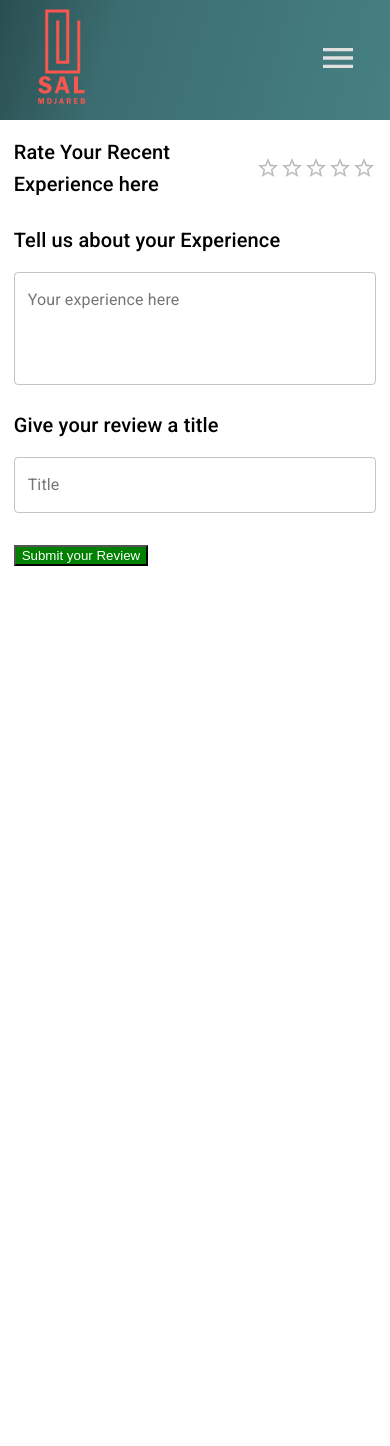
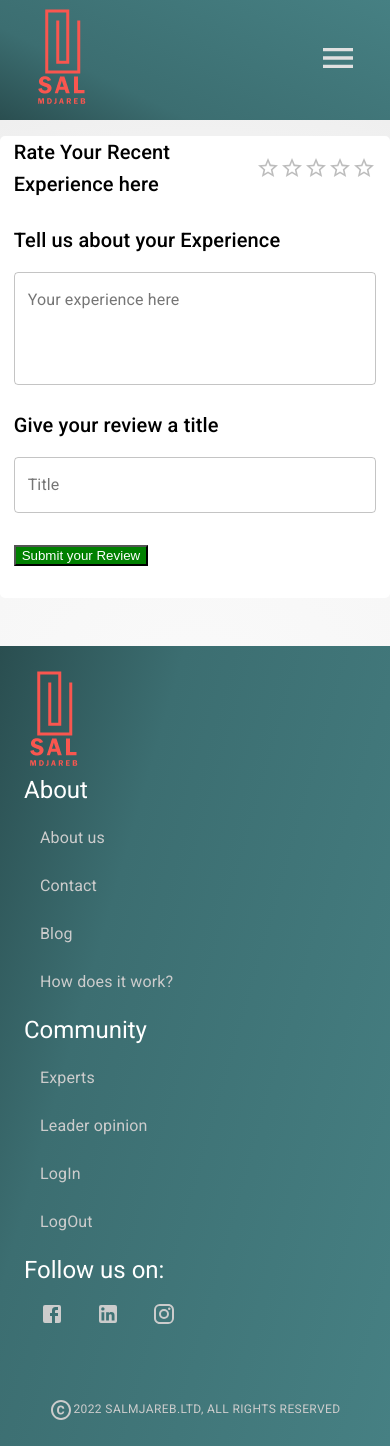
Before and after one commit to BahaniBillel/salmdjareb, a React (Create React App) app: page /write-review in a window 390 px wide. Before the commit the page ends 844 px from the top, so only its background shows below. Built offline with nearby package versions, Linux system fonts and the light colour scheme.

Commit message:
working on mobile navigation, also restyling many components, and checking firebase security as well

```diff
--- a/package.json
+++ b/package.json
@@ -13,7 +13,7 @@
     "@testing-library/react": "^12.1.2",
     "@testing-library/user-event": "^13.5.0",
     "firebase": "^9.6.10",
-    "framer-motion": "^6.2.3",
+    "framer-motion": "^6.2.8",
     "gsap": "^3.9.1",
     "lodash": "^4.17.21",
     "node-sass": "^7.0.1",
--- a/src/App.js
+++ b/src/App.js
@@ -6,6 +6,7 @@ import Home from './pages/Home';
 import Profile from './pages/Profile';
 import WriteReviewPage from './pages/WriteReviewPage';
 import Navigation from './components/Navigation';
+import Footer from './components/Footer';
 import LogInAndSignUp from './pages/LogInAndSignUp';
 import BranchList from './pages/BranchList';
 import './App.scss';
@@ -27,6 +28,7 @@ const useStyles = makeStyles((theme) => ({
 function App() {
   const classes = useStyles();
   return (
+    <>
       <Box className={classes.app}>
         <Navigation />
         <Routes>
@@ -39,6 +41,8 @@ function App() {
           <Route exact path="/write-review" element={<WriteReviewPage />} />
         </Routes>
       </Box>
+      <Footer />
+    </>
   );
 }
 
--- a/src/components/Banner.jsx
+++ b/src/components/Banner.jsx
@@ -16,17 +16,23 @@ const useStyles = makeStyles((theme) => ({
     flexDirection: 'row',
     justifyContent: 'center',
     alignItems: 'center',
+    [theme.breakpoints.down('sm')]: {
+      flexDirection: 'column',
+      width: '100%',
+    },
   },
   bannerImage: {
     height: 'auto',
     width: '70%',
     padding: '0',
-    backgroundColor: 'red',
+    // backgroundColor: 'red',
     backgroundPosition: 'center',
-    overflow: 'hidden',
+    // overflow: 'hidden',
+    position: 'relative',
     // background:`url(${BannerImage})`
     [theme.breakpoints.down('sm')]: {
       height: 'auto',
+      width: '100%',
     },
   },
   img: {
@@ -55,6 +61,9 @@ const useStyles = makeStyles((theme) => ({
   categoriesBanner: {
     width: '30%',
     height: '100%',
+    [theme.breakpoints.down('sm')]: {
+      width: 'auto',
+    },
   },
   contentBox: {
     position: 'absolute',
@@ -62,17 +71,21 @@ const useStyles = makeStyles((theme) => ({
     marginLeft: '10rem',
     padding: '1.5rem',
     width: 'auto',
-    maxWidth:"40vw",
-    // maxWidth: '50vw',
+    maxWidth: '40vw',
     maxHeight: '50vh',
     backgroundColor: '#fff',
     zIndex: '20',
     [theme.breakpoints.down('sm')]: {
-      width: 'auto',
-      // backgroundColor:"yellow",
+      width: '300px',
+      height: '220px',
+      opacity: '.9',
+      maxWidth: '70vw',
+      left: '50%',
+      top: '70%',
+      transform: 'translateX(-50%)',
+
+      // backgroundColor: 'yellow',
       margin: '0',
-      // marginLeft: '.5rem',
-      bottom: '20%',
     },
   },
   searchInput: {
@@ -89,7 +102,7 @@ const Banner = () => {
     <Box className={classes.banner}>
       <Box maxWidth="xl" className={classes.bannerImage}>
         <img src={BannerImage} alt="banner" className={classes.img} />
-        <Container className={classes.contentBox}>
+        <Box className={classes.contentBox}>
           <Typography
             component="h1"
             variant="h1"
@@ -136,7 +149,7 @@ const Banner = () => {
             fullWidth
             className={classes.searchInput}
           />
-        </Container>
+        </Box>
       </Box>
       <Box className={classes.categoriesBanner}>
         <CategoryShow />
--- a/src/components/CallToAction.jsx
+++ b/src/components/CallToAction.jsx
@@ -10,7 +10,7 @@ import {
 } from '@material-ui/core';
 import { Link } from 'react-router-dom';
 import MenuIcon from '@mui/icons-material/Menu';
-import BurgerMenu from './BurgerMenu';
+
 import CardWhy from './CardWhy';
 
 const useStyles = makeStyles((theme) => ({
--- a/src/components/CategoryShow.jsx
+++ b/src/components/CategoryShow.jsx
@@ -18,9 +18,9 @@ const useStyles = makeStyles((theme) => ({
 
     // backgroundColor: '#00bfa5',
     [theme.breakpoints.down('sm')]: {
-      marginTop: '10rem',
-      height: '100vh',
-      backgroundColor: 'red',
+      marginTop: '15rem',
+      height: 'auto',
+      // backgroundColor: 'red',
       overflow: 'hidden',
     },
   },
@@ -38,6 +38,9 @@ const useStyles = makeStyles((theme) => ({
     flexWrap: 'nowrap',
     padding: '0',
     // backgroundColor:"purple",
+    [theme.breakpoints.down('sm')]: {
+      padding: '0 2rem',
+    },
   },
   upper: {
     height: '8%',
--- /dev/null
+++ b/src/components/Footer.jsx
@@ -0,0 +1,134 @@
+import React, { useState } from 'react';
+import Logo from '../images/logo.png';
+import {
+  Box,
+  makeStyles,
+  Container,
+  Typography,
+  Button,
+  List,
+  ListItem,
+  ListItemText,
+  ListItemIcon,
+} from '@material-ui/core';
+import { Link } from 'react-router-dom';
+import FacebookIcon from '@mui/icons-material/Facebook';
+import InstagramIcon from '@mui/icons-material/Instagram';
+import LinkedInIcon from '@mui/icons-material/LinkedIn';
+import CopyrightIcon from '@mui/icons-material/Copyright';
+
+const useStyles = makeStyles((theme) => ({
+  footer: {
+    width: '100%',
+    height: 'auto',
+    background: 'rgb(70,128,131)',
+    background:
+      'linear-gradient(286deg, rgba(70,128,131,1) 0%, rgba(60,110,113,1) 70%, rgba(42,78,80,1) 100%)',
+    display: 'flex',
+    flexDirection: 'column',
+    [theme.breakpoints.down('sm')]: {
+      height: 'auto',
+    },
+  },
+  innerFooter: {
+    padding: '1.5rem',
+    display: 'flex',
+    flexDirection: 'row',
+    justifyContent: 'space-evenly',
+    alignItems: 'flex-start',
+    color: '#fff',
+    [theme.breakpoints.down('sm')]: {
+      flexDirection: 'column',
+    },
+  },
+}));
+
+const Footer = () => {
+  const classes = useStyles();
+  return (
+    <Box className={classes.footer}>
+      <Container className={classes.innerFooter}>
+        <Link to="/">
+          <Box className={classes.logoBox}>
+            <img src={Logo} alt="sal mdjareb logo" className={classes.logo} />
+          </Box>
+        </Link>
+        <Box className={classes.thirdBox}>
+          <Typography variant="h5" component="div">
+            About
+          </Typography>
+          <List style={{ color: '#ccc' }}>
+            <ListItem>
+              <ListItemText>About us</ListItemText>
+            </ListItem>
+            <ListItem>
+              <ListItemText>Contact</ListItemText>
+            </ListItem>
+            <ListItem>
+              <ListItemText>Blog</ListItemText>
+            </ListItem>
+            <ListItem>
+              <ListItemText>How does it work?</ListItemText>
+            </ListItem>
+          </List>
+        </Box>
+        <Box className={classes.thirdBox}>
+          <Typography variant="h5" component="div">
+            Community
+          </Typography>
+
+          <List style={{ color: '#ccc' }}>
+            <ListItem>
+              <ListItemText>Experts</ListItemText>
+            </ListItem>
+            <ListItem>
+              <ListItemText>Leader opinion</ListItemText>
+            </ListItem>
+            <ListItem>
+              <ListItemText>LogIn</ListItemText>
+            </ListItem>
+            <ListItem>
+              <ListItemText>LogOut</ListItemText>
+            </ListItem>
+          </List>
+        </Box>
+        <Box className={classes.thirdBox}>
+          <Typography variant="h5" component="div">
+            Follow us on:
+          </Typography>
+
+          <List>
+            <ListItem>
+              <ListItemIcon>
+                <FacebookIcon style={{ color: '#ccc' }} />
+              </ListItemIcon>
+              <ListItemIcon>
+                <LinkedInIcon style={{ color: '#ccc' }} />
+              </ListItemIcon>
+              <ListItemIcon>
+                <InstagramIcon style={{ color: '#ccc' }} />
+              </ListItemIcon>
+            </ListItem>
+          </List>
+        </Box>
+      </Container>
+      <Container style={{ height: '80px', padding: '2rem' }}>
+        <Typography
+          variant="caption"
+          component="div"
+          style={{
+            display: 'flex',
+            flexDirection: 'row',
+            justifyContent: 'center',
+            alignItems: 'center',
+            color: '#ccc',
+          }}
+        >
+          <CopyrightIcon /> 2022 SALMJAREB.LTD, ALL RIGHTS RESERVED
+        </Typography>
+      </Container>
+    </Box>
+  );
+};
+
+export default Footer;
--- a/src/components/JoinCommunity.jsx
+++ b/src/components/JoinCommunity.jsx
@@ -11,13 +11,16 @@ import {
 } from '@material-ui/core';
 import { Link } from 'react-router-dom';
 import MenuIcon from '@mui/icons-material/Menu';
-import BurgerMenu from './BurgerMenu';
+
 import CardWhy from './CardWhy';
 
 const useStyles = makeStyles((theme) => ({
   joinCommunity: {
     width: '100%',
     height: '80vh',
+    [theme.breakpoints.down('sm')]: {
+      height: 'auto',
+    },
   },
   innerWrapper: {
     width: '100%',
@@ -26,10 +29,22 @@ const useStyles = makeStyles((theme) => ({
     flexDirection: 'row',
     justifyContent: 'space-between',
     alignItems: 'center',
+    [theme.breakpoints.down('sm')]: {
+      flexDirection: 'column',
+      padding: '1.5rem',
+      height: 'auto',
+    },
   },
   firstQuarter: {
     width: '30%',
-
+    display: 'flex',
+    flexDirection: 'column',
+    justifyContent: 'space-around',
+    [theme.breakpoints.down('sm')]: {
+      width: 'auto',
+      height: '40vh',
+      maxHeight: '50vh',
+    },
   },
 
   thirdBox: {
@@ -39,6 +54,12 @@ const useStyles = makeStyles((theme) => ({
       objectFit: 'cover',
       width: '100%',
       height: '100%',
+    },
+    [theme.breakpoints.down('sm')]: {
+      width: 'auto',
+      marginBottom: '1rem',
+      height: 'auto',
+      maxHeight: '60vh',
     },
   },
 }));
@@ -58,17 +79,32 @@ const JoinCommunity = () => {
             businesses.
           </Typography>
           <Button color="secondary" variant="contained">
-            Join
+            Join now
           </Button>
         </Box>
         <Box className={classes.thirdBox}>
           <img src={Join01} />
+          <Typography variant="body1" component="div">
+            Lorem ipsum dolor sit amet consectetur adipisicing elit. Corporis
+            doloremque repellat aperiam vel quae eos consectetur recusandae
+            ipsum, inventore repudiandae?
+          </Typography>
         </Box>
         <Box className={classes.thirdBox}>
           <img src={Join02} />
+          <Typography variant="body1" component="div">
+            Lorem ipsum dolor sit amet consectetur adipisicing elit. Corporis
+            doloremque repellat aperiam vel quae eos consectetur recusandae
+            ipsum, inventore repudiandae?
+          </Typography>
         </Box>
         <Box className={classes.thirdBox}>
           <img src={Join03} />
+          <Typography variant="body1" component="div">
+            Lorem ipsum dolor sit amet consectetur adipisicing elit. Corporis
+            doloremque repellat aperiam vel quae eos consectetur recusandae
+            ipsum, inventore repudiandae?
+          </Typography>
         </Box>
       </Container>
     </Box>
--- a/src/components/BurgerMenu.jsx
+++ b/src/components/MobileMenu.jsx
@@ -1,20 +1,19 @@
 import React from 'react';
 import { Box, makeStyles } from '@material-ui/core';
 import { Link } from 'react-router-dom';
-import MenuIcon from '@mui/icons-material/Menu';
 
 const useStyles = makeStyles((theme) => ({
   burgerMenu: {
-    width: '100vw',
-    height: '100vh',
+    width: '80vw',
+    height: '60vh',
     backgroundColor: 'yellow',
     position: 'absolute',
-    left: '0',
+    left: '-60px',
     top: '0',
     zIndex: '9',
     transition: ' all 500ms ease-out',
     [theme.breakpoints.up('sm')]: {
-      display: 'none',
+      // display: 'none',
     },
   },
 }));
@@ -22,11 +21,8 @@ const useStyles = makeStyles((theme) => ({
 const BurgerMenu = () => {
   const classes = useStyles();
   return (
-    <Box
-      className={classes.buttons}
-      sx={{ flexGrow: 0.2, display: { xs: 'flex', md: 'none' } }}
-    >
-      <Link to="/" sx={{ minWidth: 100 }} className={classes.navItem}>
+    <Box className={classes.burgerMenu}>
+      <Link to="/" sx={{ minWidth: 100 }}>
         Home
       </Link>
       <Link
@@ -36,16 +32,16 @@ const BurgerMenu = () => {
       >
         Write a Review
       </Link>
-      <Link to="/categories" sx={{ minWidth: 100 }} className={classes.navItem}>
+      <Link to="/categories" sx={{ minWidth: 100 }}>
         Categories
       </Link>
-      <Link to="/community" sx={{ minWidth: 100 }} className={classes.navItem}>
+      <Link to="/community" sx={{ minWidth: 100 }}>
         Community
       </Link>
-      <Link to="/businesses" sx={{ minWidth: 100 }} className={classes.navItem}>
+      <Link to="/businesses" sx={{ minWidth: 100 }}>
         For Businesses
       </Link>
-      <Link to="/signin" sx={{ minWidth: 100 }} className={classes.navItem}>
+      <Link to="/signin" sx={{ minWidth: 100 }}>
         LogIn
       </Link>
     </Box>
--- a/src/components/Navigation.jsx
+++ b/src/components/Navigation.jsx
@@ -3,15 +3,17 @@ import Logo from '../images/logo.png';
 import { Box, makeStyles } from '@material-ui/core';
 import { Link } from 'react-router-dom';
 import MenuIcon from '@mui/icons-material/Menu';
-import BurgerMenu from './BurgerMenu';
+import MobileMenu from './MobileMenu';
 import FacebookIcon from '@mui/icons-material/Facebook';
 import InstagramIcon from '@mui/icons-material/Instagram';
 import LinkedInIcon from '@mui/icons-material/LinkedIn';
+import { motion } from 'framer-motion';
 
 const useStyles = makeStyles((theme) => ({
   nav: {
     width: '150px',
-
+    height: '100%',
+    position: 'relative',
     [theme.breakpoints.down('sm')]: {
       padding: '.5rem 2rem',
       flexDirection: 'row',
@@ -21,7 +23,7 @@ const useStyles = makeStyles((theme) => ({
     },
     background: 'rgb(70,128,131)',
     background:
-      'linear-gradient(286deg, rgba(70,128,131,1) 0%, rgba(60,110,113,1) 70%, rgba(42,78,80,1) 100%)',
+      'linear-gradient(206deg, rgba(70,128,131,1) 0%, rgba(60,110,113,1) 70%, rgba(42,78,80,1) 100%)',
     display: 'flex',
     flexDirection: 'column',
     flexWrap: 'nowrap',
@@ -80,13 +82,28 @@ const useStyles = makeStyles((theme) => ({
     },
     [theme.breakpoints.up('sm')]: {},
   },
+
+  mobileMenu: {
+    position: 'absolute',
+    zIndex: 100,
+    left: '150px',
+  },
 }));
 
 const Navigation = () => {
   const classes = useStyles();
   const [menu, setMenu] = useState(false);
 
+  const HandleClick = () => {
+    setMenu(!menu);
+    setAnimate({ animateTo });
+  };
+  const animateFrom = { opacity: 0, y: -80 };
+  const animateTo = { opaciy: 1, y: 0 };
+  const [animate, setAnimate] = useState({ animateFrom });
+
   return (
+    <>
       <Box sx={{ flexGrow: 0 }} position="static" className={classes.nav}>
         <Link to="/">
           <Box className={classes.logoBox}>
@@ -98,16 +115,28 @@ const Navigation = () => {
           // sx={{ flexGrow: 0.2, display: { xs: 'flex', md: 'none' } }}
         >
           <Box className={classes.burgerMenu}>
-          <MenuIcon onClick={() => setMenu(!menu)} />
+            <MenuIcon value={menu} onClick={HandleClick} />
           </Box>
-        <Box className={classes.socials}>
+          <motion.Box
+            className={classes.socials}
+            initial={animateFrom}
+            animate={animateTo}
+            transition={{ delay: 0.2 }}
+          >
             <FacebookIcon />
             <InstagramIcon />
             <LinkedInIcon />
+          </motion.Box>
         </Box>
-        {menu ? <BurgerMenu /> : null}
+        <Box
+          className={classes.mobileMenu}
+          value={animate}
+          onClick={HandleClick}
+        >
+          {menu ? <MobileMenu /> : null}
         </Box>
       </Box>
+    </>
   );
 };
 
--- a/src/components/ShowReview.jsx
+++ b/src/components/ShowReview.jsx
@@ -1,49 +1,55 @@
-import React from "react";
-import { Typography, Box, makeStyles } from "@material-ui/core";
-import Rating from "@mui/material/Rating";
+import React from 'react';
+import { Typography, Box, makeStyles } from '@material-ui/core';
+import Rating from '@mui/material/Rating';
+import List from '@mui/material/List';
+import ListItem from '@mui/material/ListItem';
+import ListItemText from '@mui/material/ListItemText';
+import ListItemAvatar from '@mui/material/ListItemAvatar';
+import Avatar from '@mui/material/Avatar';
+import ImageIcon from '@mui/icons-material/Image';
 
 const useStyles = makeStyles({
   wrapper: {
-    marginTop: "1rem",
-    marginBottom: "3rem",
-    width:"100%",
-    backgroundColor:"#eee",
-    padding:".5rem",
+    marginTop: '1rem',
+    marginBottom: '3rem',
+    width: '100%',
+    // backgroundColor: '#eee',
+    padding: '.5rem',
   },
   formWrapper: {
-    width: "100%",
-    height: "auto",
-    display: "flex",
-    flexDirection: "column",
-    justifyContent: "flex-start",
-    alignItems: "center",
-    backgroundColor: "#fff",
+    width: '100%',
+    height: 'auto',
+    display: 'flex',
+    flexDirection: 'column',
+    justifyContent: 'flex-start',
+    alignItems: 'center',
+    backgroundColor: '#fff',
 
     // boxShadow: "-1px 1px 2px #ccc",
-    overflow: "hidden",
+    overflow: 'hidden',
   },
 
   detail: {
-    padding: "1rem ",
-    width: "93%",
+    padding: '1rem ',
+    width: '93%',
   },
   rate: {
-    display: "flex",
-    flexDirection: "row",
-    width: "100%",
-    justifyContent: "space-between",
-    alignItems: "center",
+    display: 'flex',
+    flexDirection: 'row',
+    width: '100%',
+    justifyContent: 'space-between',
+    alignItems: 'center',
     // fontSize: ".5rem",
     // backgroundColor:"violet",
-    marginBottom: "1.5rem",
+    marginBottom: '1.5rem',
   },
   tellUs: {
-    display: "flex",
-    flexDirection: "column",
-    width: "100%",
-    justifyContent: "space-between",
-    alignItems: "flex-start",
-    marginTop: "1.5rem",
+    display: 'flex',
+    flexDirection: 'column',
+    width: '100%',
+    justifyContent: 'space-between',
+    alignItems: 'flex-start',
+    marginTop: '1.5rem',
   },
 });
 
@@ -52,23 +58,31 @@ const ShowReview = ({ rating, title, review }) => {
   return (
     <Box className={classes.wrapper}>
       <Box className={classes.formWrapper}>
+        <div gutterBottom style={{ width: '90%' }}>
+          <div
+            style={{
+              borderBottom: '1px solid #ccc',
+              padding: '.5rem',
+            }}
+          >
+            <ListItemAvatar>
+              <Avatar>
+                <ImageIcon />
+              </Avatar>
+            </ListItemAvatar>
+            <ListItemText primary="Bahani Billel" secondary="Av 9, 2022" />
+          </div>
+        </div>
+
         <Box className={classes.detail}>
-          <Box className={classes.rate}   gutterBottom>
-            <Rating name="read-only" value={rating}  readOnly/>
+          <Box className={classes.rate} gutterBottom>
+            <Rating name="read-only" value={rating} precision={0.5} readOnly />
           </Box>
           <Box className={classes.tellUs}>
-            <Typography
-              variant="h6"
-              component="div"
-              gutterBottom
-            >
+            <Typography variant="h6" component="div" gutterBottom>
               {title}
             </Typography>
-            <Typography
-              variant="body2"
-              component="div"
-              gutterBottom
-            >
+            <Typography variant="body2" component="div" gutterBottom>
               {review}
             </Typography>
           </Box>
--- a/src/components/WhyReviews.jsx
+++ b/src/components/WhyReviews.jsx
@@ -5,7 +5,7 @@ import Photo04 from '../images/why-photo-04.jpg';
 import { Box, makeStyles, Container } from '@material-ui/core';
 import { Link } from 'react-router-dom';
 import MenuIcon from '@mui/icons-material/Menu';
-import BurgerMenu from './BurgerMenu';
+
 import CardWhy from './CardWhy';
 
 const useStyles = makeStyles((theme) => ({
--- a/src/index.css
+++ b/src/index.css
@@ -15,6 +15,18 @@ body {
     rgba(251, 251, 251, 1) 70%,
     rgba(230, 230, 230, 1) 100%
   ); */
+
+  background: rgb(250, 250, 250);
+  background: radial-gradient(
+    circle,
+    rgba(250, 250, 250, 1) 0%,
+    rgba(245, 245, 245, 1) 52%,
+    rgba(244, 244, 244, 1) 52%,
+    rgba(242, 242, 242, 1) 66%,
+    rgba(242, 242, 242, 1) 69%,
+    rgba(241, 241, 241, 1) 79%,
+    rgba(238, 238, 238, 1) 87%
+  );
 }
 
 code {
```
Also changed, not shown: 1 other file (tests, documents, lock files or other folders). Lines whose indentation alone changed are shown as unchanged.
